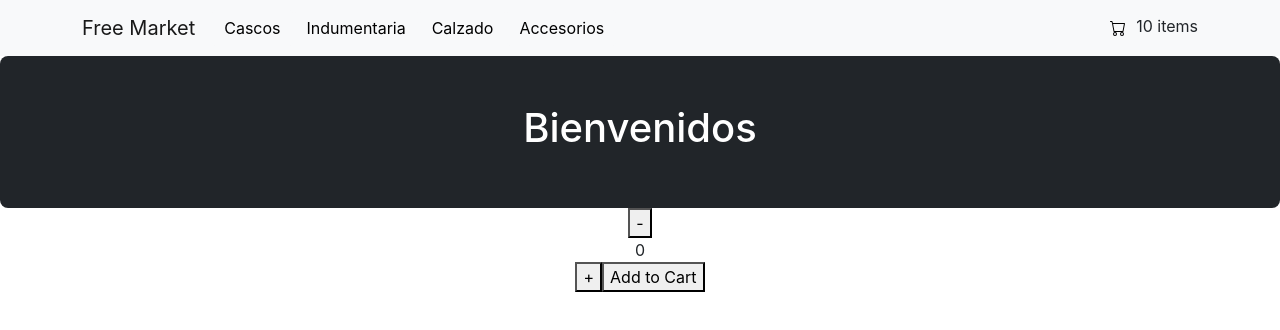
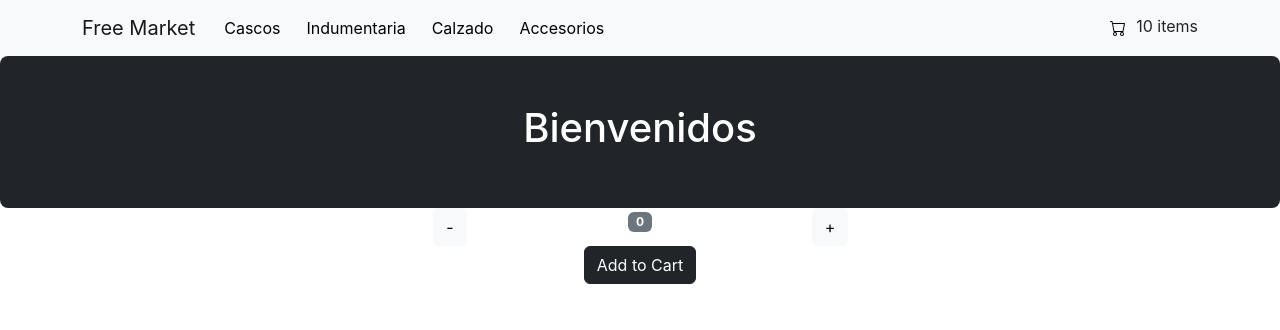
Before and after one commit to gonzolopez18/freemarketlopez, a React (Create React App) app: page / in a window 1280 px wide. Shown: the top 330 px of the page. Built offline with nearby package versions, Linux system fonts and the light colour scheme.

Commit message:
Agrego estilos al counter

```diff
--- a/src/App.js
+++ b/src/App.js
@@ -3,6 +3,7 @@ import './App.css';
 import NavBar from './components/navbar/NavBar';
 import ItemListContainer from './components/ItemListContainer/ItemListContainer';
 import Counter from './components/Counter/Counter';
+import Test1 from './components/test1/test1';
 
 
 function App() {
--- a/src/components/Counter/Counter.js
+++ b/src/components/Counter/Counter.js
@@ -20,11 +20,20 @@ const Counter = ({stock, onAdd}) => {
 
 
     return (
-        <div className="counter">
-            <button onClick={decrement}>-</button>
-            <div className="counter-text">{count}</div>
-            <button onClick={increment}>+</button>
-            <button onClick={() => onAdd(count)}>Add to Cart</button>
+        <div className="container-md">
+            <div className="row justify-content-center">
+                <div className="col-2">
+                    <button className="btn btn-light" onClick={decrement}>-</button>
+                </div>
+                <div className="col-2">
+                    <span class="badge bg-secondary">{count}</span>
+                </div>
+                <div className="col-2">
+                    <button className="btn btn-light" onClick={increment}>+</button>
+                </div>
+            </div>
+            <button className="btn btn-dark" onClick={() => onAdd(count)}>Add to Cart</button>
+
         </div>
         );
 }
```
